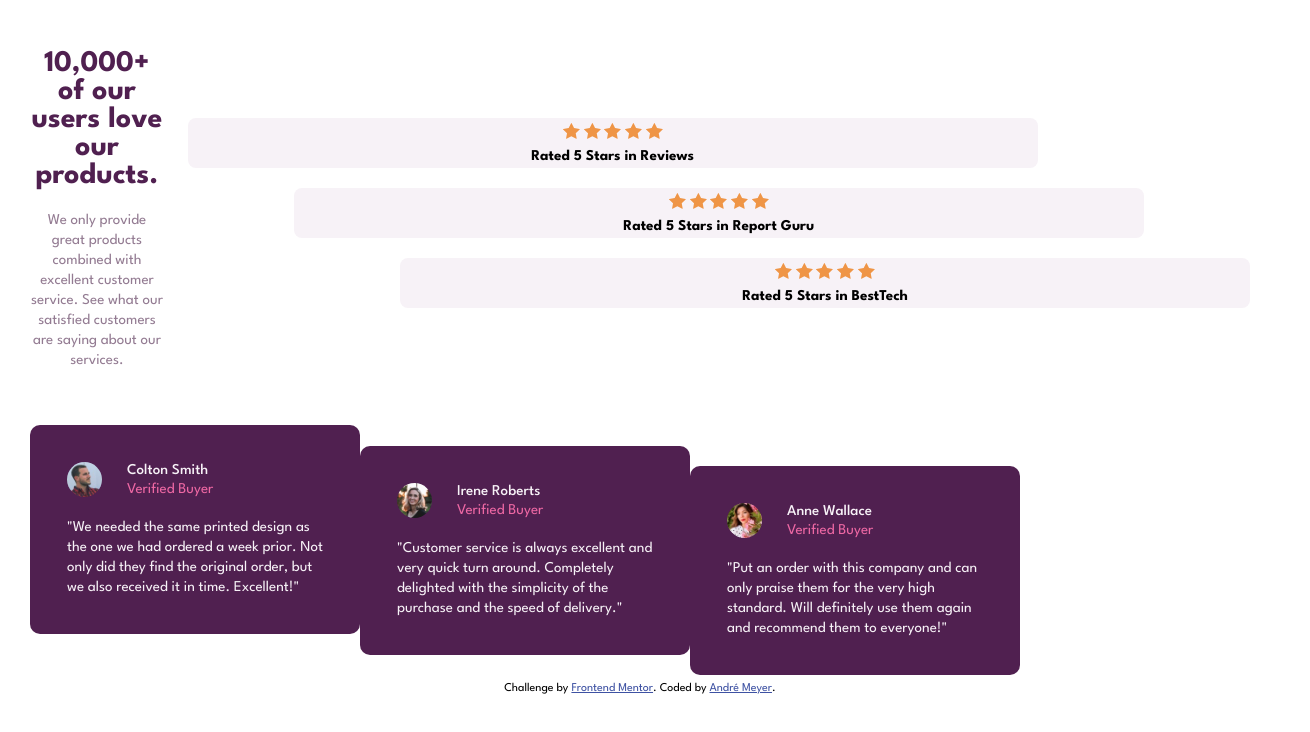
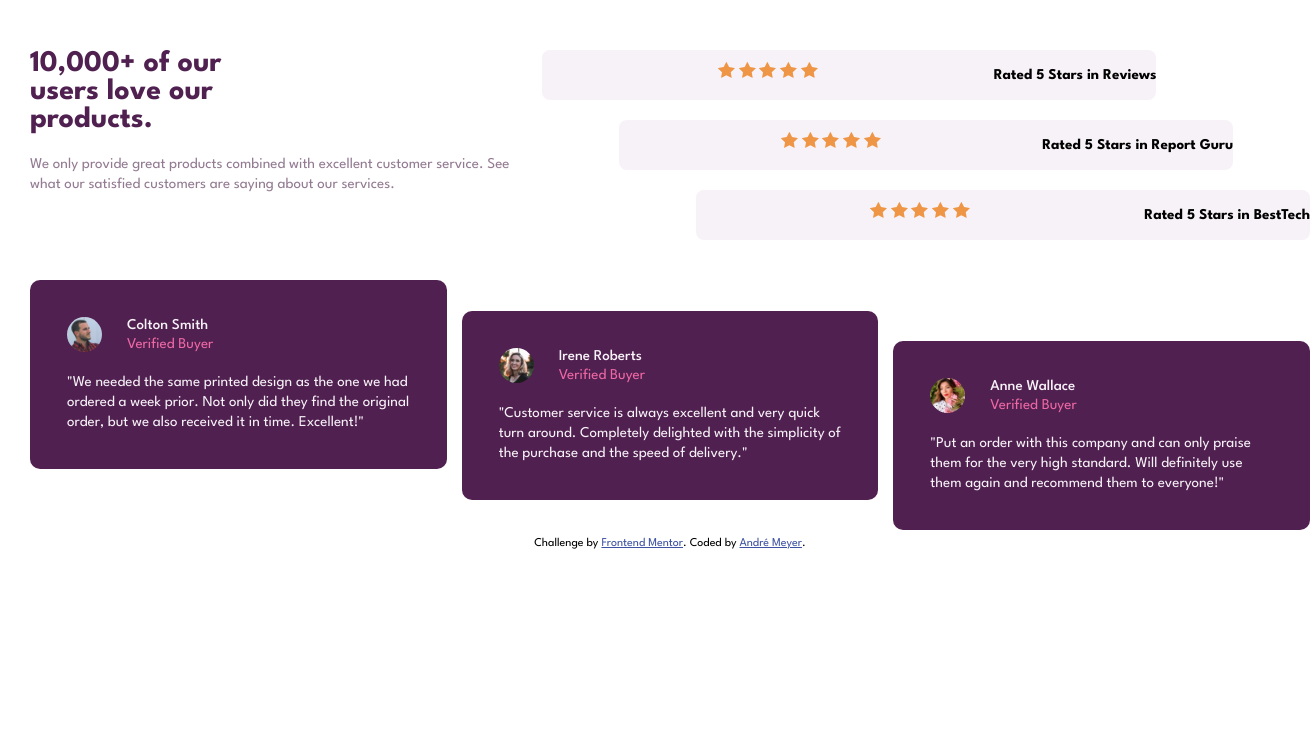
Before and after one commit to dev-andrewm/social-proof-section-master, a plain HTML site: page index.html in a window 1280 px wide. Shown: the whole page, 1310 px wide, since content can reach past the window. Drawn offline with Linux system fonts and the light colour scheme.

Commit message:
working on media queries

```diff
--- a/index.html
+++ b/index.html
@@ -23,6 +23,8 @@
   </head>
   <body>
 
+      <div class="introduction">
+
         <header>
 
             <h1 class="main_title">10,000+ of our users love our products.</h1>
@@ -33,6 +35,8 @@
             </p>
 
         </header>
+
+      </div>
 
 
       <div class="reviews_container">
--- a/style.css
+++ b/style.css
@@ -26,7 +26,12 @@ body {
 	flex-direction: column;
 	align-items: center;
 
-	padding: 5.0rem 3.0rem;
+	margin: 5.0rem 3.0rem;
+}
+
+.introduction {
+	display: flex;
+	justify-content: center;
 }
 
 header {
@@ -65,6 +70,8 @@ h1 {
 	background-color: var(--light-grayish-magenta);
 	text-align: center;
 
+	font-weight: 700;
+
 	width: 83vw;
 	height: 8.0rem;
 
@@ -80,8 +87,13 @@ h1 {
 .rating::before {
 	margin: 0 auto 1.0rem auto;
 
+	width: 10.0rem;
+	height: 1.6rem;
+
 	content: '';
 	background-image: url(images/icon-star.svg);
+
+	background-repeat: space;
 }
 
 .opinions_container {
@@ -136,18 +148,6 @@ img {
 	object-fit: cover;
 }
 
-.rating {
-	font-weight: 700;
-}
-
-.rating::before {
-	content: '';
-	width: 10.0rem;
-	height: 1.6rem;
-	background-image: url(images/icon-star.svg);
-	background-repeat: space;
-}
-
 .attribution {
 	margin-top: 8px;
 	font-size: 12px;
@@ -163,24 +163,38 @@ img {
 	color: hsl(228, 100%, 44%);
 }
 
-@media (min-width: 700px) {
+@media (min-width: 900px) {
 
 	body {
 		display: grid;
 		grid-template-areas:
+		"main_title				reviews_container"
 		"main_title 			reviews_container"
-		"main_paragraph		reviews_container"
-		"opinions_container	opinions_container"
+		"main_paragraph			reviews_container"
+		"opinions_container		opinions_container"
 		"attribution			attribution";
 	}
 
+	header {
+		text-align: left;
+		width: 100%;
+	}
+
 	.main_title {
+		max-width: 20.0rem;
 		grid-area: main_title;
 	}
 
 	.reviews_container {
+		max-width: 60vw;
 		grid-area: reviews_container;
-		margin-top: 0;
+		margin: 0 auto;
+	}
+
+	.rating {
+		flex-direction: row;
+		align-items: center;
+		justify-content: space-around;
 	}
 
 	.main_paragraph {
@@ -188,15 +202,13 @@ img {
 	}
 
 	.opinions_container {
-		width: 100%;
+		width: 100vw;
 		height: 25.0rem;
 		grid-area: opinions_container;
 		display: flex;
+		justify-content: space-between;
 		align-items: center;
-	}
-
-	.opinion_container {
-		max-width: 330px;
+		gap: 1.5rem;
 	}
 
 	.opinion_container:first-of-type {
```
Lines whose indentation alone changed are shown as unchanged.
